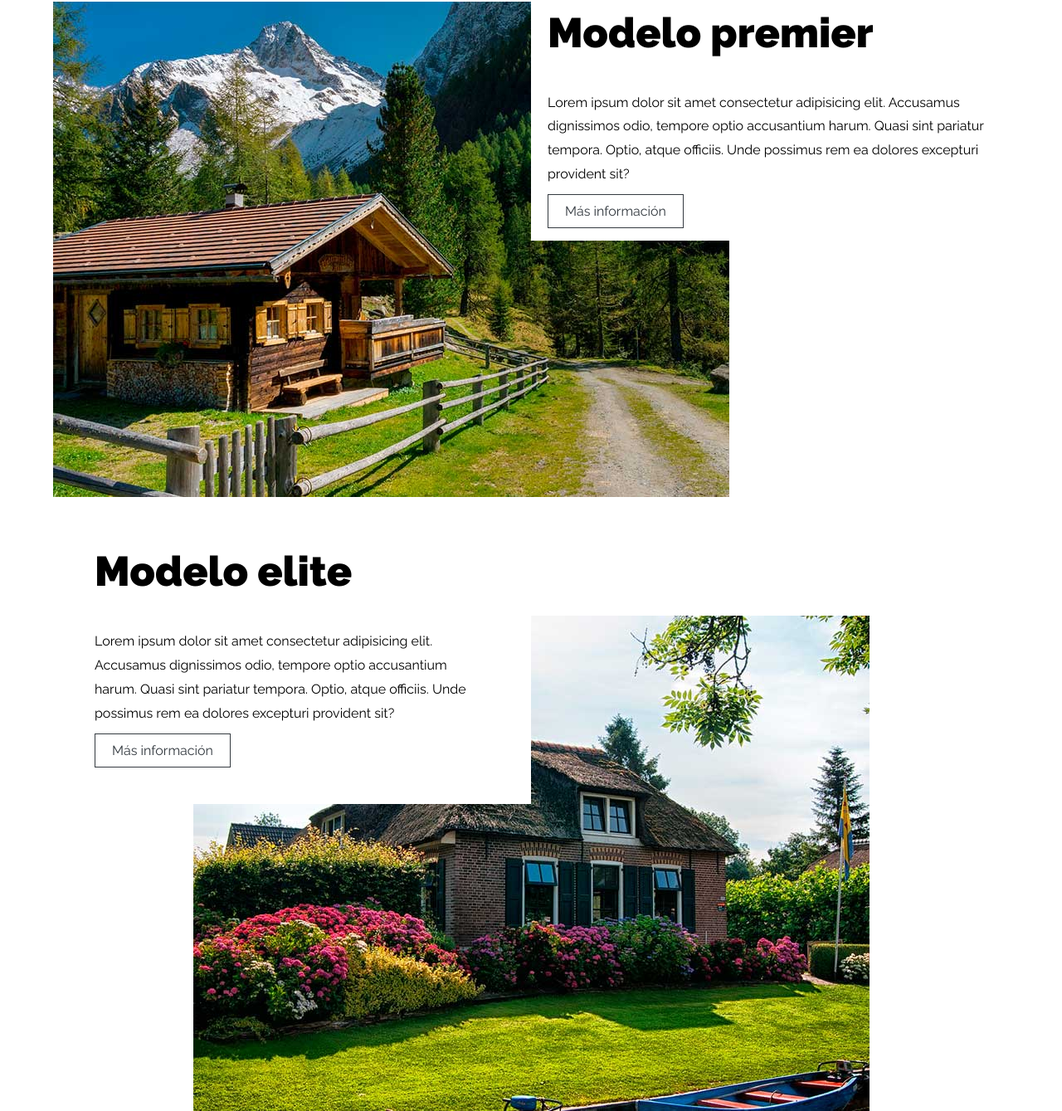
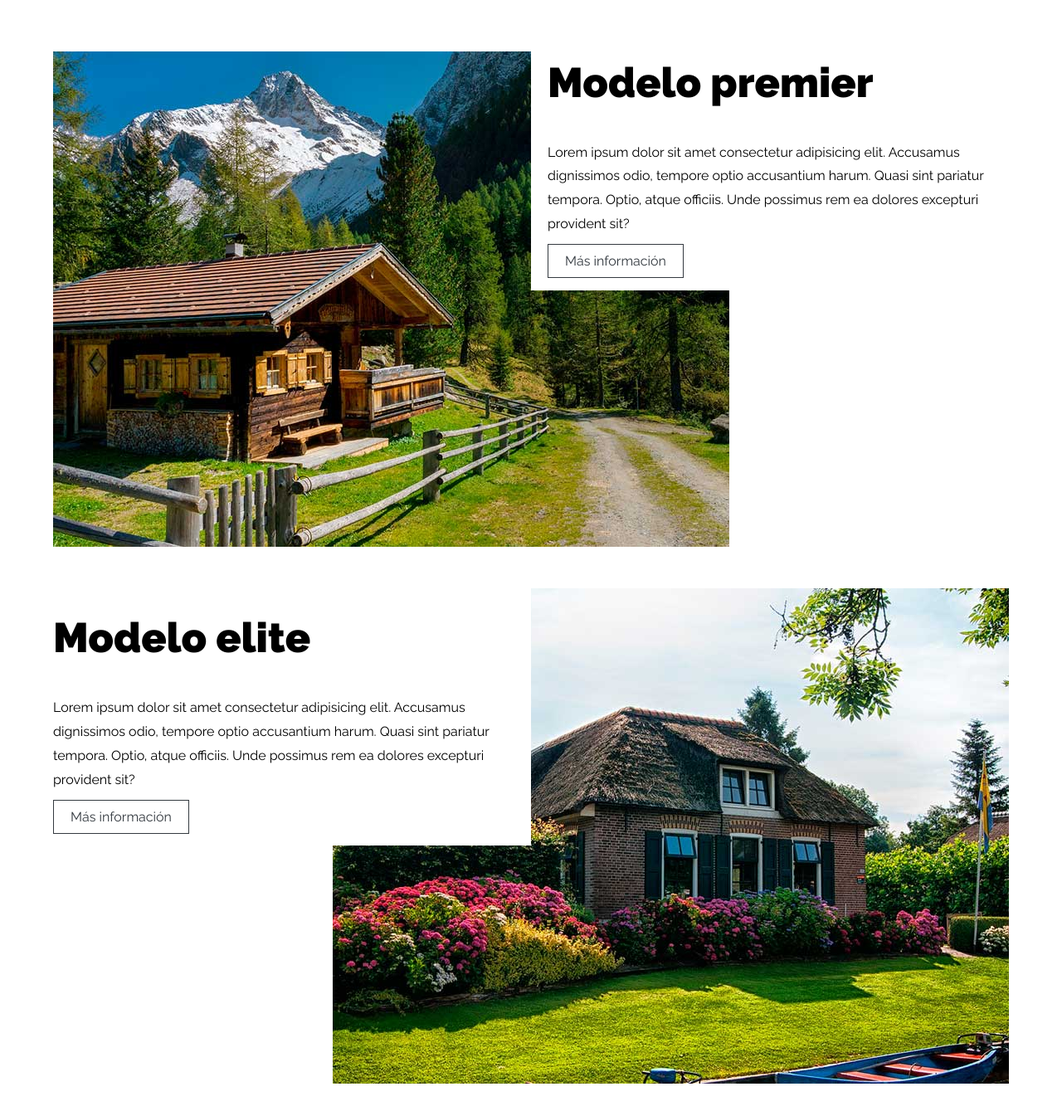
Before and after one commit to ManuUSS/architecture, a plain HTML site: page index.html in a window 1280 px wide. Shown: the part 2240-3579 px from the top of the page at 83% size. Drawn offline with Linux system fonts and the light colour scheme.

Commit message:
elite model ccs

```diff
--- a/css/styles.css
+++ b/css/styles.css
@@ -272,6 +272,15 @@ img {
 .model.elite {
     background-image: url(../img/modelo_elite.jpg);
 }
+@media ( min-width: 768px ) {
+    .model.elite {
+        background-position: top right;
+    }
+    .elite .model-content {
+        padding: 2rem 2rem 2rem 0;
+    }
+}
+
 
 .model-content {
     padding: 5rem;
--- a/index.html
+++ b/index.html
@@ -45,21 +45,21 @@
     </section>
     <main class="container mt-5">
         <h2>Conoce nuestros tres modelos</h2>
-        <div class="model basic">
+        <div class="model basic mt-5">
             <div class="model-content">
                 <h3>Modelo básico</h3>
                 <p>Lorem ipsum dolor sit amet consectetur adipisicing elit. Accusamus dignissimos odio, tempore optio accusantium harum. Quasi sint pariatur tempora. Optio, atque officiis. Unde possimus rem ea dolores excepturi provident sit?</p>
                 <a href="#" class="btn">Más información</a>
             </div>
         </div>
-        <div class="model premier">
+        <div class="model premier mt-5">
             <div class="model-content">
                 <h3>Modelo premier</h3>
                 <p>Lorem ipsum dolor sit amet consectetur adipisicing elit. Accusamus dignissimos odio, tempore optio accusantium harum. Quasi sint pariatur tempora. Optio, atque officiis. Unde possimus rem ea dolores excepturi provident sit?</p>
                 <a href="#" class="btn">Más información</a>
             </div>
         </div>
-        <div class="model elite">
+        <div class="model elite mt-5">
             <div class="model-content">
                 <h3>Modelo elite</h3>
                 <p>Lorem ipsum dolor sit amet consectetur adipisicing elit. Accusamus dignissimos odio, tempore optio accusantium harum. Quasi sint pariatur tempora. Optio, atque officiis. Unde possimus rem ea dolores excepturi provident sit?</p>
```
